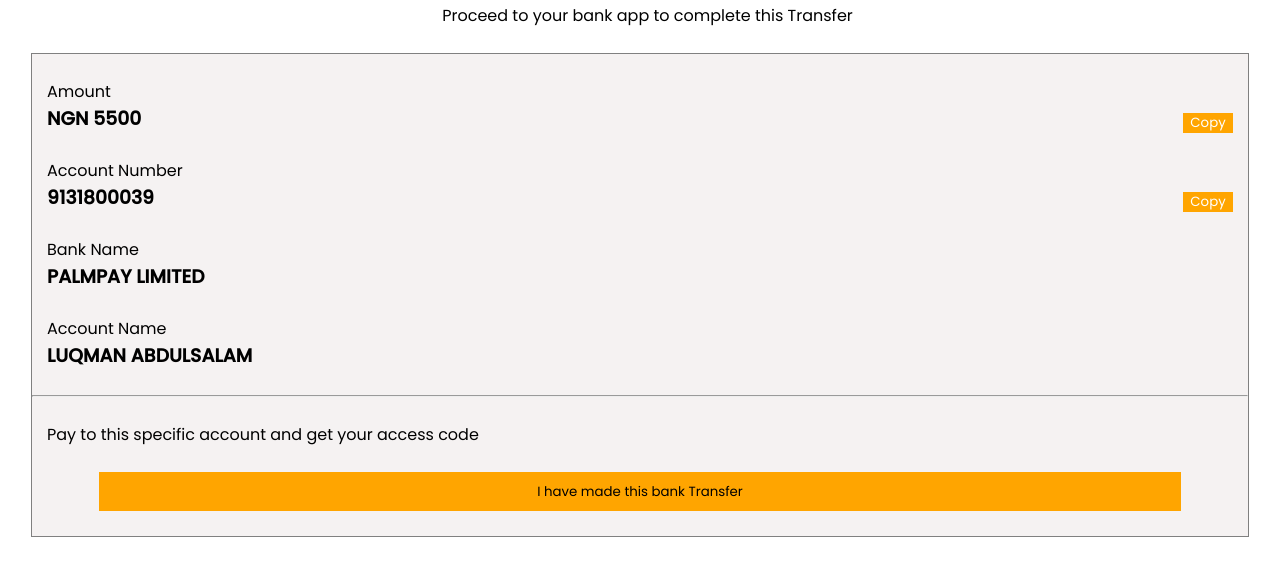
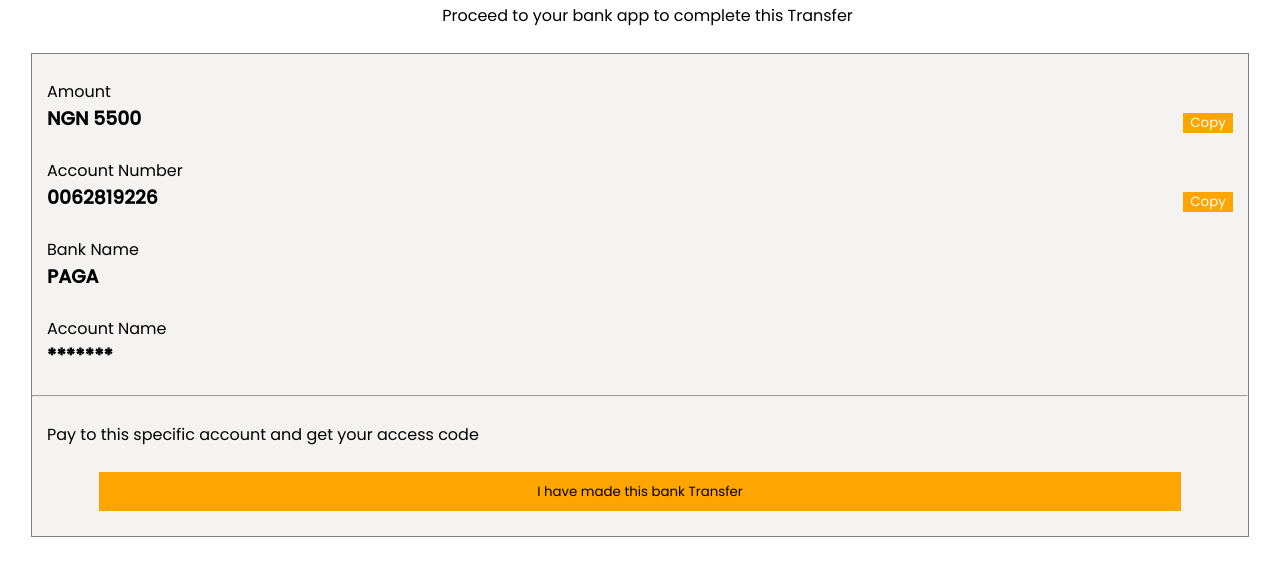
Before and after one commit to mrsanni339/cash-tube.github.io, a plain HTML site: page banktf.html in a window 1280 px wide. Shown: the part 186-762 px from the top of the page. Drawn offline with nearby package versions, Linux system fonts and the light colour scheme.

Commit message:
Update banktf.html

```diff
--- a/banktf.html
+++ b/banktf.html
@@ -363,17 +363,17 @@ Unable to validate account / invalid mobile money account..
         <br>
 
         <p>Account Number</p>
-        <h3 id="accountNumberToCopy">9131800039</h3>
+        <h3 id="accountNumberToCopy">0062819226</h3>
         <button class="copy-button" onclick="copyText('accountNumberToCopy')">Copy</button>
         <br>
 
         <p>Bank Name</p>
-        <h3>PALMPAY LIMITED</h3></h3> <br>
+        <h3>PAGA</h3></h3> <br>
 
 
 
         <p>Account Name</p>
-        <h3>LUQMAN ABDULSALAM</h3> <br> <hr> <br>
+        <h3>*******</h3> <br> <hr> <br>
         <p>Pay to this specific account and get your access code </p> <br>
         <div class="btn">
             <button id="transferButton" onclick="startTransfer()">I have made this bank Transfer</button> <br>
```
